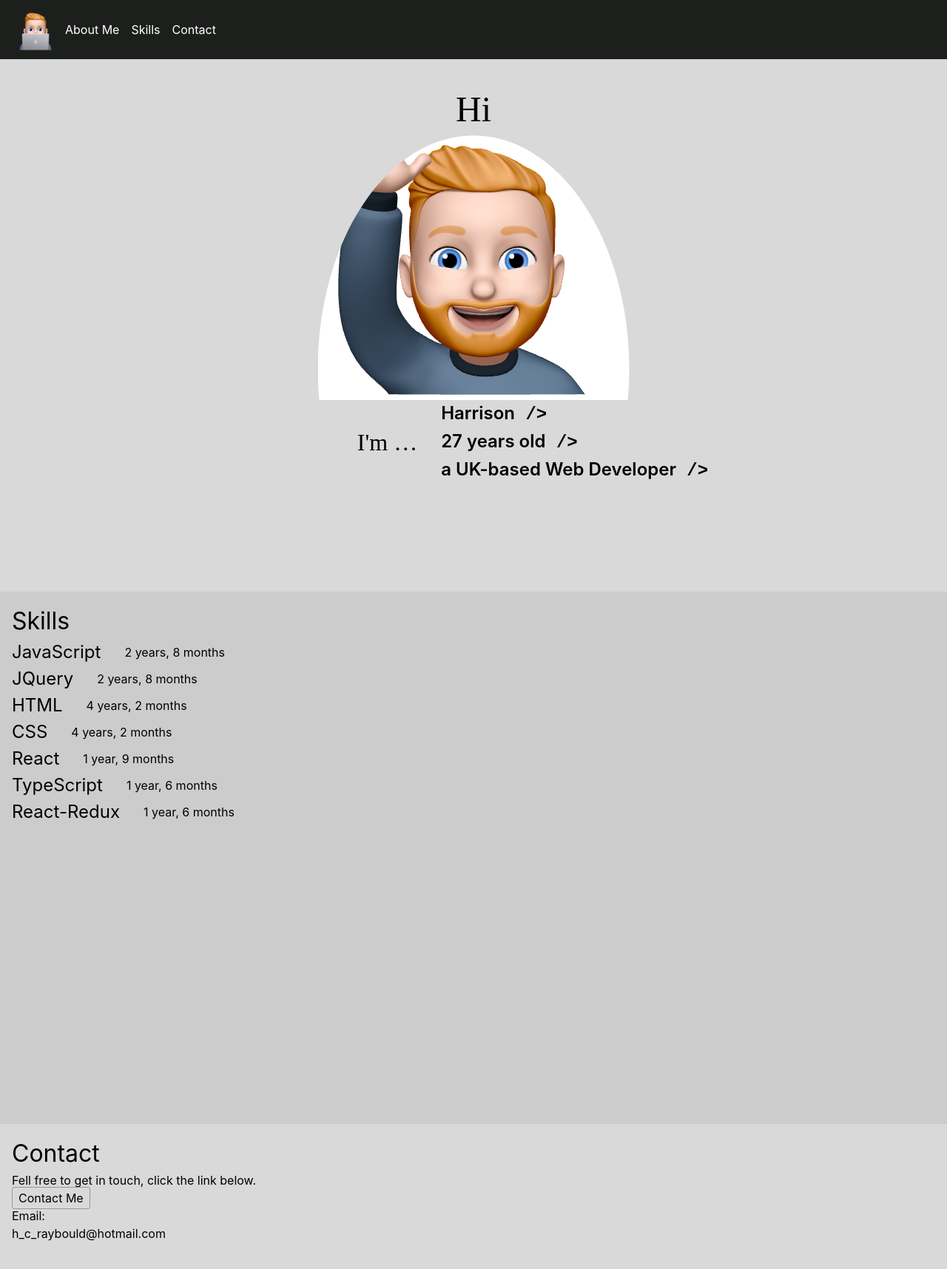
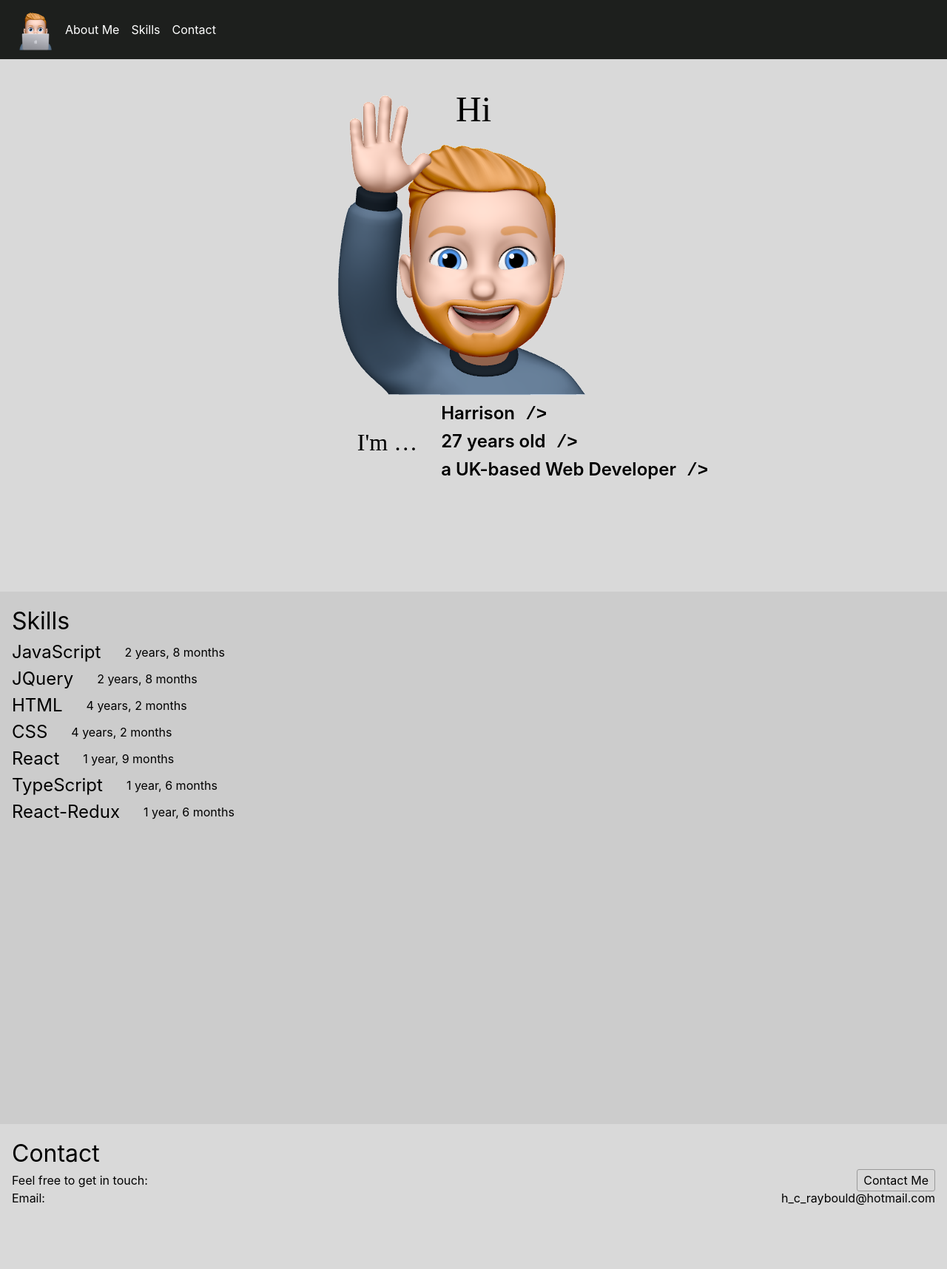
Before and after one commit to hraybould/portfolio, a React (Create React App) app: page / in a window 1280 px wide. Shown: the top 1716 px of the page at 74% size. Built offline with nearby package versions, Linux system fonts and the light colour scheme.

Commit message:
added hover styling

```diff
--- a/src/components/Navigation/_Navigation.scss
+++ b/src/components/Navigation/_Navigation.scss
@@ -6,14 +6,32 @@ nav {
     gap: 1rem;
 
     li {
+      position: relative;
       text-align: center;
 
       span {
         text-decoration: none;
         color: $white100;
         cursor: pointer;
+        // Add in Underline effect
+        &::after {
+          content: "";
+          position: absolute;
+          bottom: 0;
+          left: 0;
+          width: 100%;
+          height: 0.1rem;
+          background-color: $white100;
+          // opacity: 0;
+          transform: scale(0);
+          transform-origin: center;
+          transition: opacity 300ms, transform 300ms;
+        }
+        // Underline effect on hover
         @include hover-opacity {
-          text-decoration: underline;
+          &::after {
+            transform: scaleX(1);
+          }
         }
       }
     }
--- a/src/components/Sections/AboutMe.tsx
+++ b/src/components/Sections/AboutMe.tsx
@@ -11,7 +11,11 @@ export const AboutMe: React.FC<AboutMeProps> = () => {
   return (
     <div className="AboutMeSection">
       <h1 className="HiText CursiveFont">Hi</h1>
-      <img className="ClippedImg" src={wave} alt="Memoji of Me, Harrison" />
+      <img
+        // className="ClippedImg"
+        src={wave}
+        alt="Memoji of Me, Harrison"
+      />
       <div className="DisplayFlex">
         <div className="ImText CursiveFont LargeText">I'm &#8230;</div>
         <div>
--- a/src/components/Sections/Contact.tsx
+++ b/src/components/Sections/Contact.tsx
@@ -10,21 +10,19 @@ interface ContactProps {}
 export const Contact: React.FC<ContactProps> = () => {
   return (
     <div className="ContactSection">
-      <p>Fell free to get in touch, click the link below.</p>
+      <div className="DisplayFlex JustifySpaceBetween">
+        <div>Feel free to get in touch:</div>
+        <div className="TextLink">
+          <a className="Link ContactLink" href={emailLinkFull}>
+            Contact Me
+          </a>
+        </div>
+      </div>
 
-      <a className="Link ContactLink" href={emailLinkFull}>
-        Contact Me
-      </a>
-
-      <p>Email:</p>
-      <p
-      // className="TextLink"
-      >
-        {emailAddres}
-      </p>
-      {/* <a className="Link" href={emailLinkHref}>
-        {emailAddres}
-      </a> */}
+      <div className="DisplayFlex JustifySpaceBetween">
+        <div>Email:</div>
+        <div className="TextLink">{emailAddres}</div>
+      </div>
     </div>
   );
 };
--- a/src/components/Sections/_Sections.scss
+++ b/src/components/Sections/_Sections.scss
@@ -18,10 +18,10 @@
       .HiText {
         margin: 1rem 0rem -4rem 0rem;
       }
-      .ClippedImg {
-        clip-path: ellipse(50% 75% at 50% 90%);
-        background-color: $white100;
-      }
+      // .ClippedImg {
+      //   clip-path: ellipse(50% 75% at 50% 90%);
+      //   background-color: $white100;
+      // }
       .ImText {
         margin-left: 10rem;
       }
@@ -40,9 +40,10 @@
         border-radius: $smallBorderRadius;
         text-decoration: none;
       }
-      // .TextLink {
-      //   text-decoration: underline;
-      // }
+      .TextLink {
+        // text-decoration: underline;
+        user-select: text;
+      }
     }
   }
 }
--- a/src/styles/_global.scss
+++ b/src/styles/_global.scss
@@ -15,6 +15,9 @@ body {
   gap: 2rem;
   &.FlexColumn {
     flex-direction: column;
+  }
+  &.JustifySpaceBetween {
+    justify-content: space-between;
   }
 }
 
--- a/src/styles/_mixins.scss
+++ b/src/styles/_mixins.scss
@@ -39,6 +39,6 @@
   @include transition(opacity $transitionTime $transitionTiming);
   @include hover-behaviour {
     @content;
-    opacity: 0.6;
+    opacity: 0.7;
   }
 }
--- a/src/styles/_reset.scss
+++ b/src/styles/_reset.scss
@@ -89,6 +89,8 @@ video {
   font-size: 100%;
   font: inherit;
   vertical-align: baseline;
+  // additional css
+  user-select: none;
 }
 /* HTML5 display-role reset for older browsers */
 article,
```
